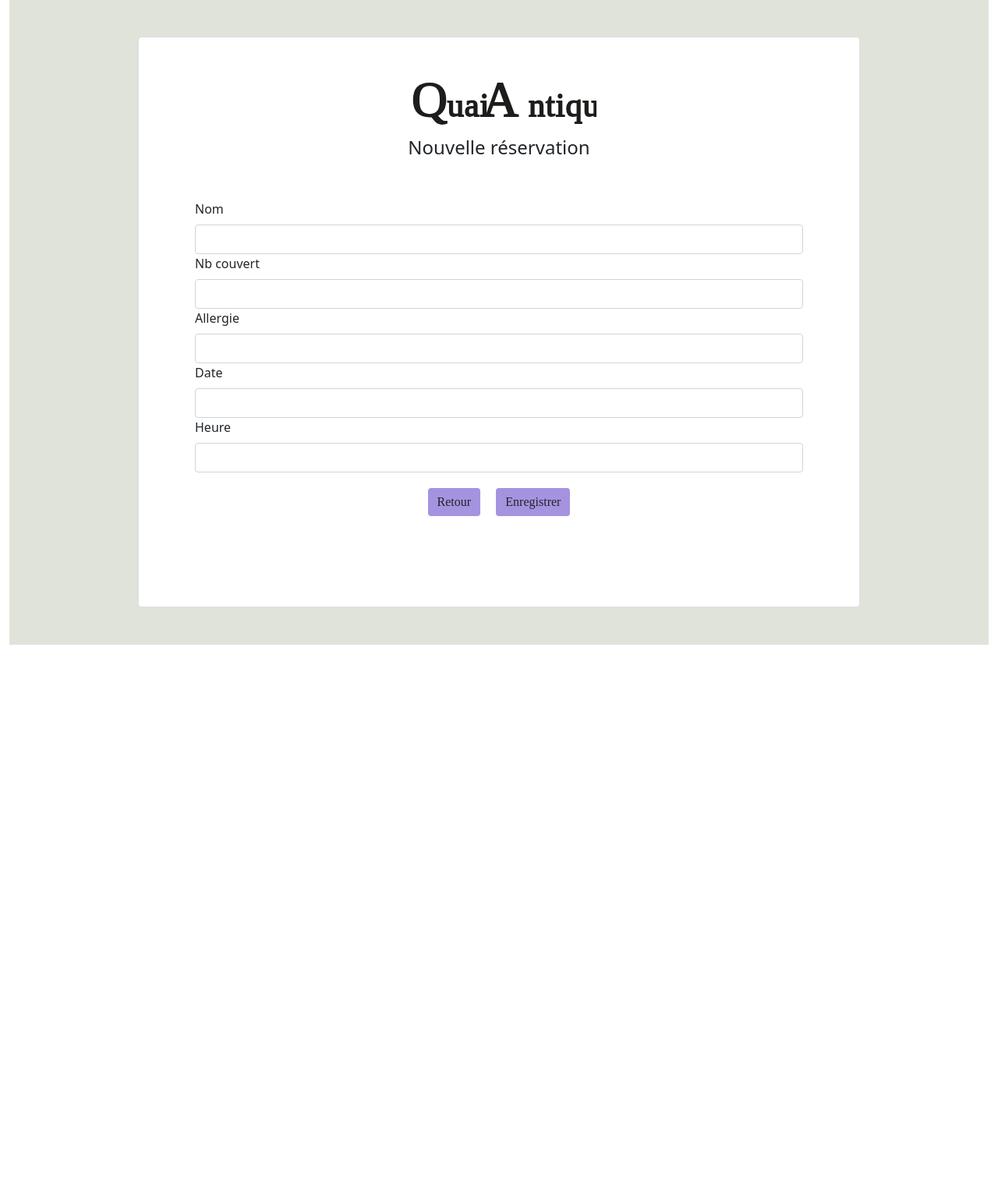
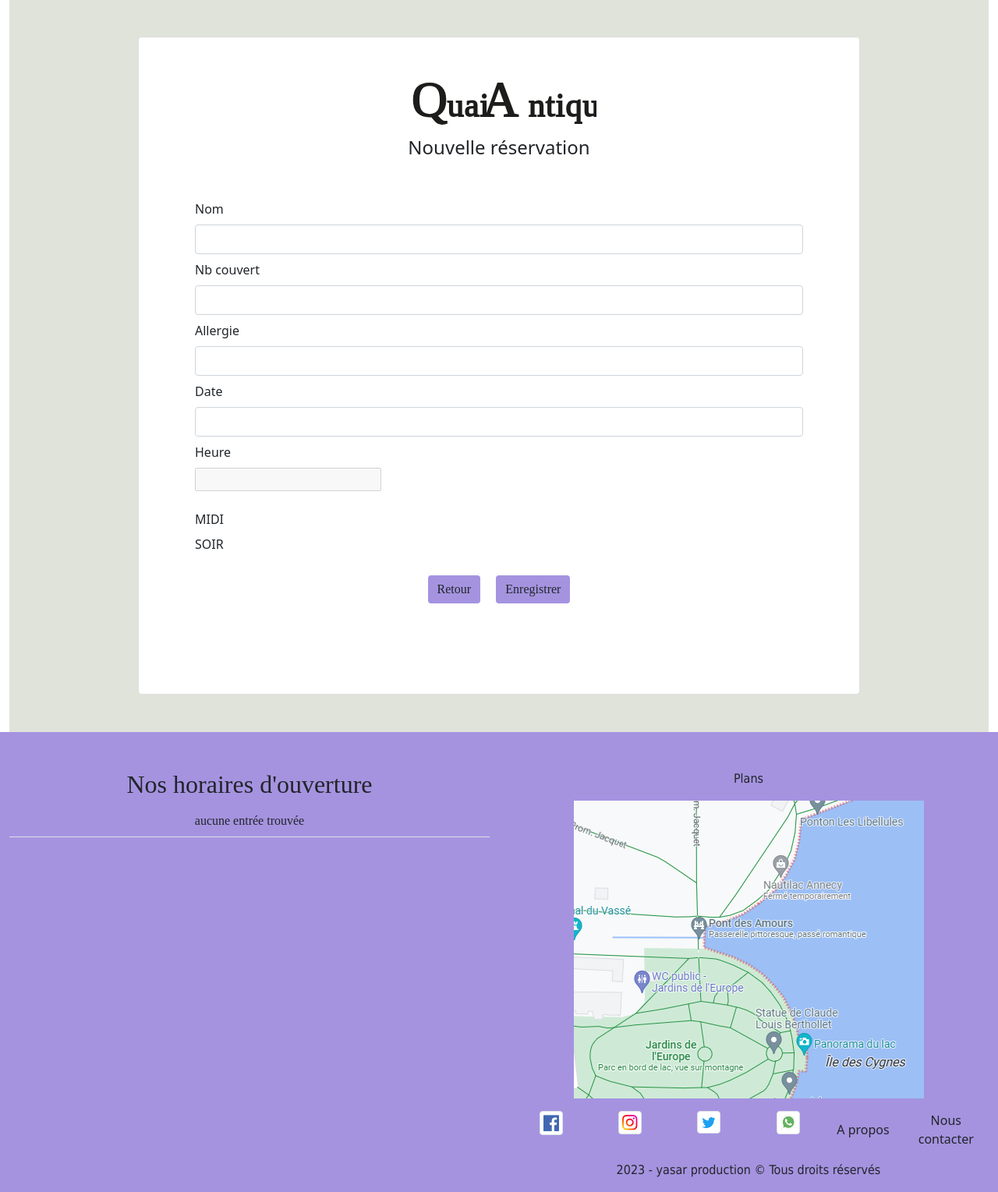
Before and after one commit to contactarberen/quai_antique, a PHP site: template templates/reservation/new.html.twig in a window 1280 px wide. Shown: the part 221-1750 px from the top of the page at 78% size. Before the commit the page ends 1048 px from the top, so only its background shows below. Run offline with PHP 8.4, Linux system fonts and the light colour scheme; the template is opened without the code that fills it, so the values that code supplies are empty; form fields are guessed from the names that the template uses; some libraries are stand-ins or nearby versions.

Commit message:
la page "reserver" a été mise en place avec les boutons dynamiques.

```diff
--- a/public/scripts/functions.js
+++ b/public/scripts/functions.js
@@ -0,0 +1,156 @@
+let jourReservationChoisi = '';
+
+let choixDate = document.querySelector('.date_choice');
+let heureMidi = document.querySelector('.horaireMidi');
+let heureSoir = document.querySelector('.horaireSoir');
+let heureFerme = document.querySelector('.horaireFerme');
+let heureInput = document.querySelector('.heure-input');
+let form = document.querySelector('form');
+let submitButton = document.querySelector('.sinscrire');
+
+function getHoursFromTableHoraire(jour) {
+    // trouver la table dans le HTML
+    var table = document.querySelector('.tableHoraire.table');
+
+    // trouver toutes les lignes (balises tr) de la table
+    var rows = table.querySelectorAll('tr');
+
+    // initialiser un tableau pour stocker les données de la table
+    var data = [];
+    // tableau avec les horaires par rapport au jour choisi
+    var resultat = [];
+
+    // parcourir chaque ligne de la table
+    for (var i = 0; i < rows.length; i++) {
+        var row = rows[i];
+        var rowData = [];
+
+        // trouver toutes les colonnes (balises td) de la ligne
+        var cols = row.querySelectorAll('td');
+
+        // parcourir chaque colonne de la ligne
+        for (var j = 0; j < cols.length; j++) {
+            var col = cols[j];
+            // completer la colonne 0 vide par le jour de la semaine dans la ligne précédente
+            if (j == 0 && col.innerText =='') {
+                col.innerText = data[i-1][0];
+            }
+            // ajouter le texte de la colonne au tableau de données
+            rowData.push(col.textContent.trim());
+        }
+
+        // ajouter la ligne au tableau de données
+        data.push(rowData);
+        if (rowData[0] == jour) {
+            resultat.push(rowData)
+        }
+    }
+    return resultat;
+}
+
+// paramètres: tabJour *** rang=0:midi (ou soir dans le cas d'une seule plage);1:soir
+//             *** datechoisie
+function getHeureOuvertureTab(tabJour,rang, date) {
+    d = date.toISOString().slice(0, 10);
+
+    const heureFin = new Date(`${d}T${tabJour[rang][2]}Z`);
+    const heureDeb = new Date(`${d}T${tabJour[rang][1]}Z`);
+
+    const differenceFuseauHoraire = heureDeb.getTimezoneOffset();
+    const heureDeb2 = new Date(heureDeb.getTime() + (differenceFuseauHoraire * 60 * 1000));
+
+    // calcul de la difference entre l'ouverture et fermeture
+    const differenceEnMillisecondes = Math.abs(heureFin - heureDeb);
+    const differenceEnMinutes = Math.floor(differenceEnMillisecondes / 60000);
+    const nbHeure = (differenceEnMinutes - 60)/15;
+
+    return [heureDeb2,nbHeure];
+}
+// paramètres: Jour et date choisis
+function affichageHeures(jour, date) {
+    let plagesHoraires = getHoursFromTableHoraire(jour);
+
+    // ouvert à midi et le soir
+    if (plagesHoraires.length == 2) {
+        const tabHeureMidi = getHeureOuvertureTab(plagesHoraires,0, date)
+        buttonCreation('midi', tabHeureMidi);
+        const tabHeureSoir = getHeureOuvertureTab(plagesHoraires,1, date);
+        buttonCreation('soir', tabHeureSoir );
+    } else if (plagesHoraires[0][1] == 'Fermé') {
+        heureFerme.innerHTML = '<p>Nous sommes fermés, veuillez svp choisir une autre date.</p>';
+    } else if (plagesHoraires[0][1] >= '17:00') {
+        const tabHeureSoir = getHeureOuvertureTab(plagesHoraires,0, date);
+        buttonCreation('soir', tabHeureSoir );
+    } else {
+        const tabHeureMidi = getHeureOuvertureTab(plagesHoraires,0, date)
+        buttonCreation('midi', tabHeureMidi);
+    }
+}
+
+// tabHeure[0] = heure de début de la tranche
+// tabHeure[1] = nbre de boutton à créer
+function buttonCreation(temps, tabHeure) {
+    let br = document.createElement('br');
+    heureMidi.append(br);
+    let br2 = document.createElement('br');
+    heureSoir.append(br2);
+
+    for(let i=0; i<=tabHeure[1];i++ ) {
+        let label = document.createElement('label');
+        if (temps =='midi') {
+            heureMidi.append(label);
+        } else {
+            heureSoir.append(label);
+        }
+
+        const heureLocale = tabHeure[0].toLocaleTimeString().slice(0, 5);
+        let radioBtn = document.createElement('input');
+        radioBtn.type = 'radio';
+        radioBtn.name = 'option';
+        radioBtn.value = heureLocale;
+        label.append(radioBtn);
+        let spanBtn = document.createElement('span');
+        spanBtn.className = 'btnHeure';
+        spanBtn.innerText = heureLocale;
+        label.append(spanBtn);
+
+        tabHeure[0].setMinutes(tabHeure[0].getMinutes() + 15);
+        radioBtn.addEventListener("click", callbackBtnToggle);
+    }
+}
+
+const callbackBtnToggle = (event) => {
+    var initElem = event.target;
+
+    heure = new Date();
+    heure.setHours(initElem.value.slice(0, 2));
+    heure.setMinutes(initElem.value.slice(3, 5));
+    heureInput.value = `${heure.getHours()}:${heure.getMinutes()}`;
+}
+
+function buttonErase() {
+    while (heureMidi.firstElementChild) {
+        heureMidi.removeChild(heureMidi.firstElementChild);
+      }
+    while (heureSoir.firstElementChild) {
+        heureSoir.removeChild(heureSoir.firstElementChild);
+    }
+    heureFerme.innerHTML = '';
+}
+
+choixDate.addEventListener("change", function(event){
+    const date = new Date(event.target.value);
+    const joursSemaine = ['Dimanche', 'Lundi', 'Mardi', 'Mercredi', 'Jeudi', 'Vendredi', 'Samedi'];
+    const jour = joursSemaine[date.getDay()]; // récupération du jour de la semaine correspondant à la date
+    jourReservationChoisi = jour; // affichage du jour de la semaine
+
+    buttonErase();
+    // Affichage des heures possibles suivant le choix de l'utilisateur
+    affichageHeures(jourReservationChoisi, date);
+});
+
+
+form.addEventListener('submit', (event => {
+    //event.preventDefault();
+    heureInput.disabled = false;
+  }))
--- a/public/styles/main.css
+++ b/public/styles/main.css
@@ -44,3 +44,32 @@ p  {
 .formule_card, .login_section {
     background-color: #E0E3DA;
 }
+
+
+label {
+    display: inline-block;
+    margin-right: 10px;
+    margin-bottom: 10px;
+  }
+
+input[type="radio"] {
+    display: none;
+}
+
+.btnHeure {
+    display: inline-block;
+    padding: 5px 10px;
+    border: no border;
+    background-color: #E0E3DA;
+    cursor: pointer;
+}
+
+input[type="radio"]:checked + .btnHeure {
+    background-color: #c3e156;
+}
+
+.btnHeure:hover {
+    background-color: #2081f0;
+    color:white;
+    border: none;
+}
--- a/src/Controller/ReservationController.php
+++ b/src/Controller/ReservationController.php
@@ -4,6 +4,7 @@ namespace App\Controller;
 
 use App\Entity\Reservation;
 use App\Form\ReservationType;
+use App\Repository\HoraireRepository;
 use App\Repository\ReservationRepository;
 use Symfony\Bundle\FrameworkBundle\Controller\AbstractController;
 use Symfony\Component\HttpFoundation\Request;
@@ -22,7 +23,7 @@ class ReservationController extends AbstractController
     }
 
     #[Route('/new', name: 'app_reservation_new', methods: ['GET', 'POST'])]
-    public function new(Request $request, ReservationRepository $reservationRepository): Response
+    public function new(Request $request, ReservationRepository $reservationRepository, HoraireRepository $horaireRepository): Response
     {
         $userId = $this->getUser();
 
@@ -50,6 +51,7 @@ class ReservationController extends AbstractController
         return $this->render('reservation/new.html.twig', [
             'reservation' => $reservation,
             'form' => $form,
+            'horaires' => $horaireRepository->findAll(),
         ]);
     }
 
--- a/templates/base.html.twig
+++ b/templates/base.html.twig
@@ -14,14 +14,7 @@
             <link rel="stylesheet" href="{{ asset('styles/main.css') }}">
         {% endblock %}
 
-        {% block javascripts %}
-            {{ encore_entry_script_tags('app') }}
-            <script src="https://cdn.jsdelivr.net/npm/bootstrap@5.0.2/dist/js/bootstrap.bundle.min.js"
-                integrity="sha384-MrcW6ZMFYlzcLA8Nl+NtUVF0sA7MsXsP1UyJoMp4YLEuNSfAP+JcXn/tWtIaxVXM"
-                crossorigin="anonymous">
-            </script>
-            <script src="{{ asset('scripts/functions.js') }}"></script>
-        {% endblock %}
+
     </head>
     <body>
         {% block header %}
@@ -61,5 +54,14 @@
 
         <div class="container-fluid pt-4"> {% block body %}{% endblock %}</div>
         {% block footer %}{% endblock %}
+
+        {% block javascripts %}
+            {{ encore_entry_script_tags('app') }}
+            <script src="https://cdn.jsdelivr.net/npm/bootstrap@5.0.2/dist/js/bootstrap.bundle.min.js"
+                integrity="sha384-MrcW6ZMFYlzcLA8Nl+NtUVF0sA7MsXsP1UyJoMp4YLEuNSfAP+JcXn/tWtIaxVXM"
+                crossorigin="anonymous">
+            </script>
+        <script src="{{ asset('scripts/functions.js') }}"></script>
+        {% endblock %}
     </body>
 </html>
--- a/templates/reservation/new.html.twig
+++ b/templates/reservation/new.html.twig
@@ -25,34 +25,39 @@
                                     <div class="col-12">
                                         {{ form_label(form.nom) }}
                                     </div>
-                                    <div class="col-12">
+                                    <div class="col-12 mb-2">
                                         {{ form_widget(form.nom) }}
                                     </div>
                                     <div class="col-12">
                                         {{ form_label(form.nbCouvert) }}
                                     </div>
-                                    <div class="col-12">
+                                    <div class="col-12 mb-2">
                                         {{ form_widget(form.nbCouvert) }}
                                     </div>
                                     <div class="col-12">
                                         {{ form_label(form.allergie) }}
                                     </div>
-                                    <div class="col-12">
+                                    <div class="col-12 mb-2">
                                         {{ form_widget(form.allergie) }}
                                     </div>
                                     <div class="col-12">
                                         {{ form_label(form.date) }}
                                     </div>
-                                    <div class="col-12">
+                                    <div class="date_choice col-12 mb-2">
                                         {{ form_widget(form.date) }}
                                     </div>
                                     <div class="col-12">
                                         {{ form_label(form.heure) }}
                                     </div>
-                                    <div class="col-12">
-                                        {{ form_widget(form.heure) }}
+                                    <div class="col-12 mb-2">
+                                        {#{{ form_widget(form.heure, {'attr': {'class': 'heure-input'}})}}#}
+                                        {{ form_widget(form.heure, {'attr': {'class': 'heure-input', 'disabled': true}})}}
+
                                     </div>
                                 </div>
+                                <div class="horaireMidi mt-3 mb-2">MIDI</div>
+                                <div class="horaireSoir mt-2 mb-2">SOIR</div>
+                                <div class="horaireFerme"></div>
 
                             <div class="text-center pt-1 mb-5 pb-1">
                                 <a href="/" class="retour_acc btn mt-3 mb-3 me-3" type="button">Retour</a>
@@ -71,3 +76,56 @@
         </div>
     </section>
 {% endblock %}
+
+{% block footer %}
+    <div class="bas_de_page container-fluid pt-5 text-center">
+        <div class="row justify-content-evenly">
+            <div class="horaires col-12 col-sm-6">
+                <h2>Nos horaires d'ouverture</h2>
+                    <table class="tableHoraire table">
+                        <tbody>
+                            {% set horaire_prec = "" %}
+                            {% for horaire in horaires %}
+                                <tr>
+                                    {% if horaire.jour != horaire_prec %}
+                                        <td class="joursSemaine">{{ horaire.jour }}</td>
+                                    {% else %}
+                                        <td class="joursSemaine"></td>
+                                    {% endif %}
+
+                                    {% set horaire_deb = horaire.debut ? horaire.debut|date('H:i') : '' %}
+                                    {% set horaire_fin = horaire.fin ? horaire.fin|date('H:i') : '' %}
+
+                                    {% if horaire_deb == "00:00" and horaire_fin == "00:00" %}
+                                        <td class="joursRestoFerme" colspan="2">Fermé</td>
+                                    {% else %}
+                                        <td class="horaireDebut">{{ horaire_deb }}</td>
+                                        <td class="horaireFin">{{ horaire_fin }}</td>
+                                    {% endif %}
+
+                                    {% set horaire_prec = horaire.jour %}
+                                </tr>
+                            {% else %}
+                                <tr>
+                                    <td colspan="3">aucune entrée trouvée</td>
+                                </tr>
+                            {% endfor %}
+                        </tbody>
+                    </table>
+            </div>
+            <div class="infos col-12 col-sm-6">
+                <p>Plans</p>
+                <img src="{{ asset('img/maps.png') }}" alt="" class="img-fluid">
+                <div class="row p-3">
+                    <div class="col"><img src="{{ asset('img/icones_res_soc/facebook.png') }}" class="img-thumbnail"  width="30" height="30" lt="..."></div>
+                    <div class="col"><img src="{{ asset('img/icones_res_soc/instagram.png') }}" class="img-thumbnail"  width="30" height="30" alt="..."></div>
+                    <div class="col"><img src="{{ asset('img/icones_res_soc/twitter.png') }}" class="img-thumbnail"  width="30" height="30" alt="..."></div>
+                    <div class="col"><img src="{{ asset('img/icones_res_soc/whatsapp.png') }}" class="img-thumbnail"  width="30" height="30" alt="..."></div>
+                    <div class="col d-flex align-items-center">A propos</div>
+                    <div class="col d-flex align-items-center">Nous contacter</div>
+                </div>
+                <p>2023 - yasar production © Tous droits réservés</p>
+            </div>
+        </div>
+    </div>
+{% endblock %}
--- a/templates/user/new.html.twig
+++ b/templates/user/new.html.twig
@@ -81,5 +81,4 @@
         </div>
         </div>
     </section>
-
 {% endblock %}
```
Also changed, not shown: src/Form/DataTransformer/StringToDateTimeTransformer.php (added, +44 -0 lines), src/Form/ReservationType.php (+7 -1 lines).
